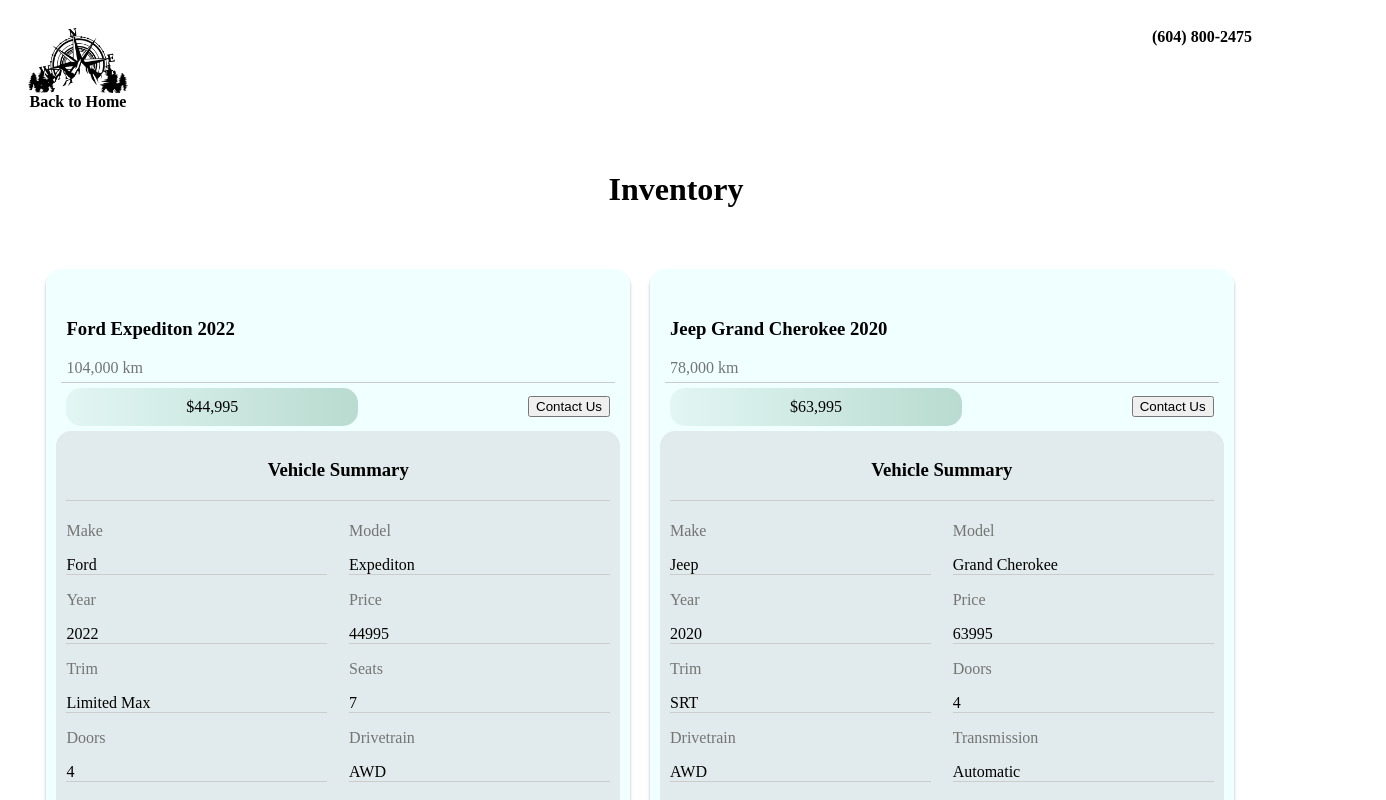
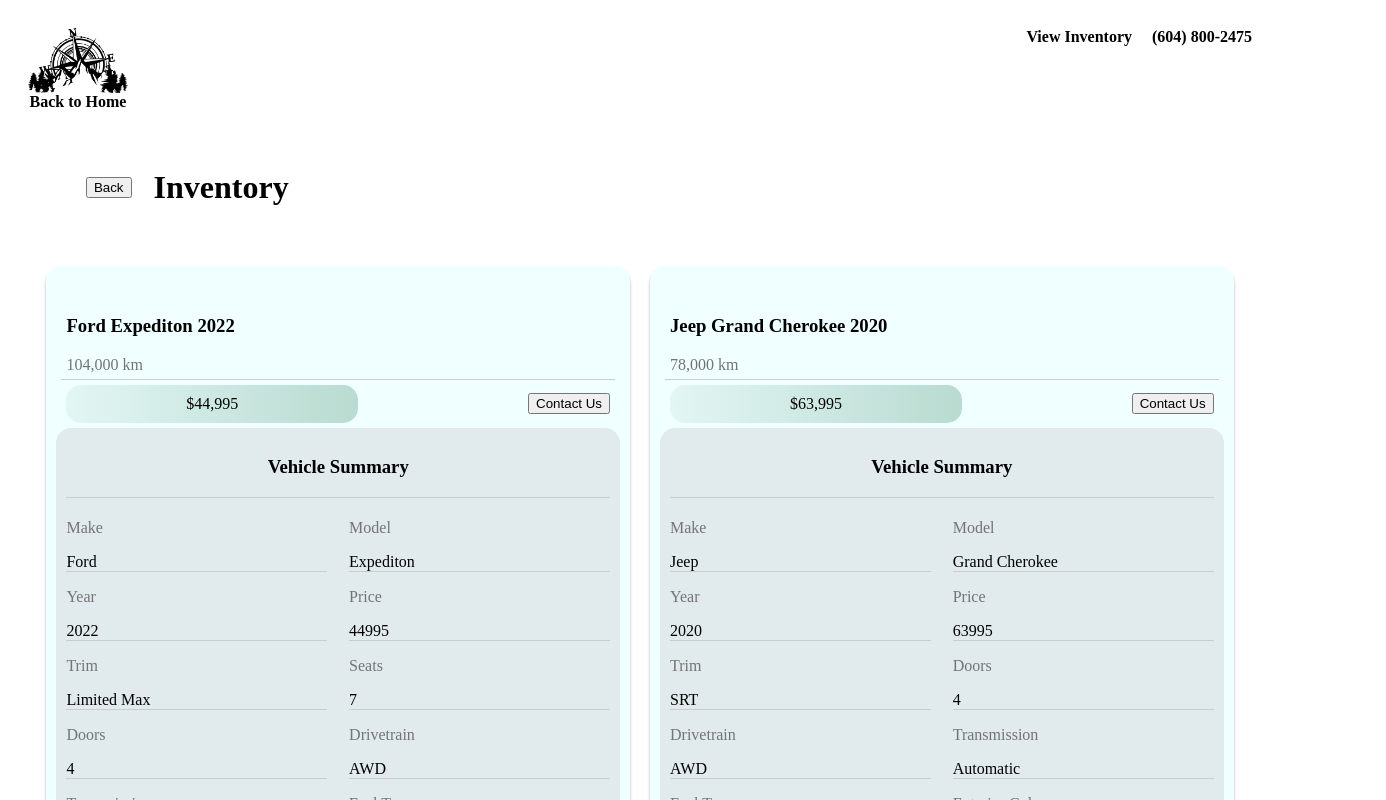
Before and after one commit to zmarabeas/GreatNorthApplication, a SvelteKit app in the folder GNF_App/: page /inventory in a window 1280 px wide. Shown: the top 800 px of the page, 1386 px wide, since content can reach past the window. Built offline with nearby package versions, Linux system fonts and the light colour scheme.

Commit message:
styles, inventory page, back button

```diff
--- a/GNF_App/src/routes/+layout.svelte
+++ b/GNF_App/src/routes/+layout.svelte
@@ -25,7 +25,8 @@
     </a>
 
     <div class=nav>
-            <h4>(604) 800-2475</h4>
+      <a href="/inventory"><h4>view inventory</h4></a>
+      <a href="tel:604-800-2475"><h4>(604) 800-2475</h4></a>
         <!-- <a href="/application">get pre-approved</a>
         <a href="/sell-my-car">sell my car</a>
         <a href="/inventory">view inventory</a> -->
--- a/GNF_App/src/routes/inventory/+page.svelte
+++ b/GNF_App/src/routes/inventory/+page.svelte
@@ -176,6 +176,7 @@
 
 <body>
     <div class=container bind:this={headerDiv}>
+      <a href='/'><button class=back>Back</button></a>
         <h1>Inventory</h1>
     </div>
 
@@ -216,6 +217,15 @@
   .clear {
     max-width: 20%;
   }
+  .back{
+  }
+    h1 {
+        text-align: center;
+        font-size: 2em;
+        margin: 0;
+        padding: 20px;
+
+  }
     body {
         min-height: 75vh;
     }
@@ -236,7 +246,7 @@
 
     .container {
         display: flex;
-        justify-content: space-evenly;
+        justify-content: flex-start;
         align-items: center;
         flex-direction: row;
         flex-wrap: wrap;
@@ -245,6 +255,7 @@
         margin: 0;
         gap: 2px;
         padding: 20px;
+        padding-left: 5.6%;
     }
 
     .label-wrapper {
```
